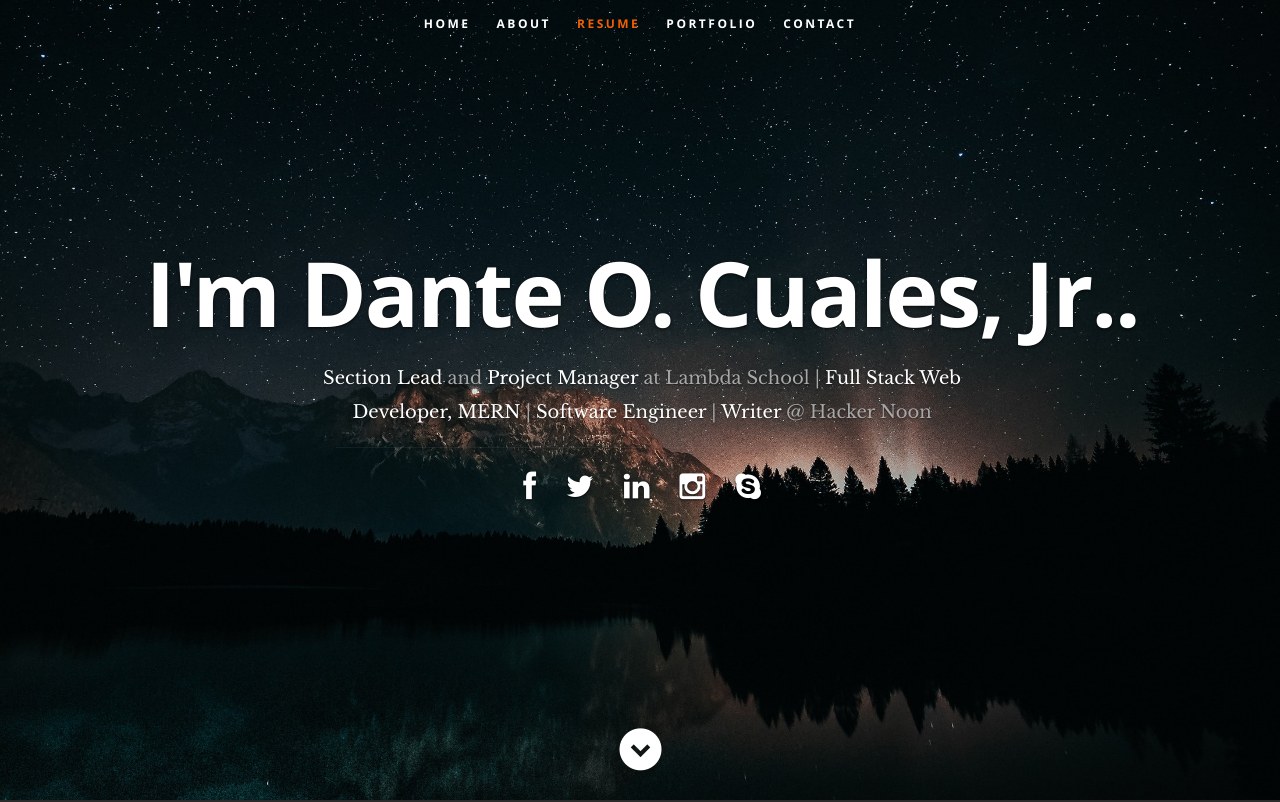
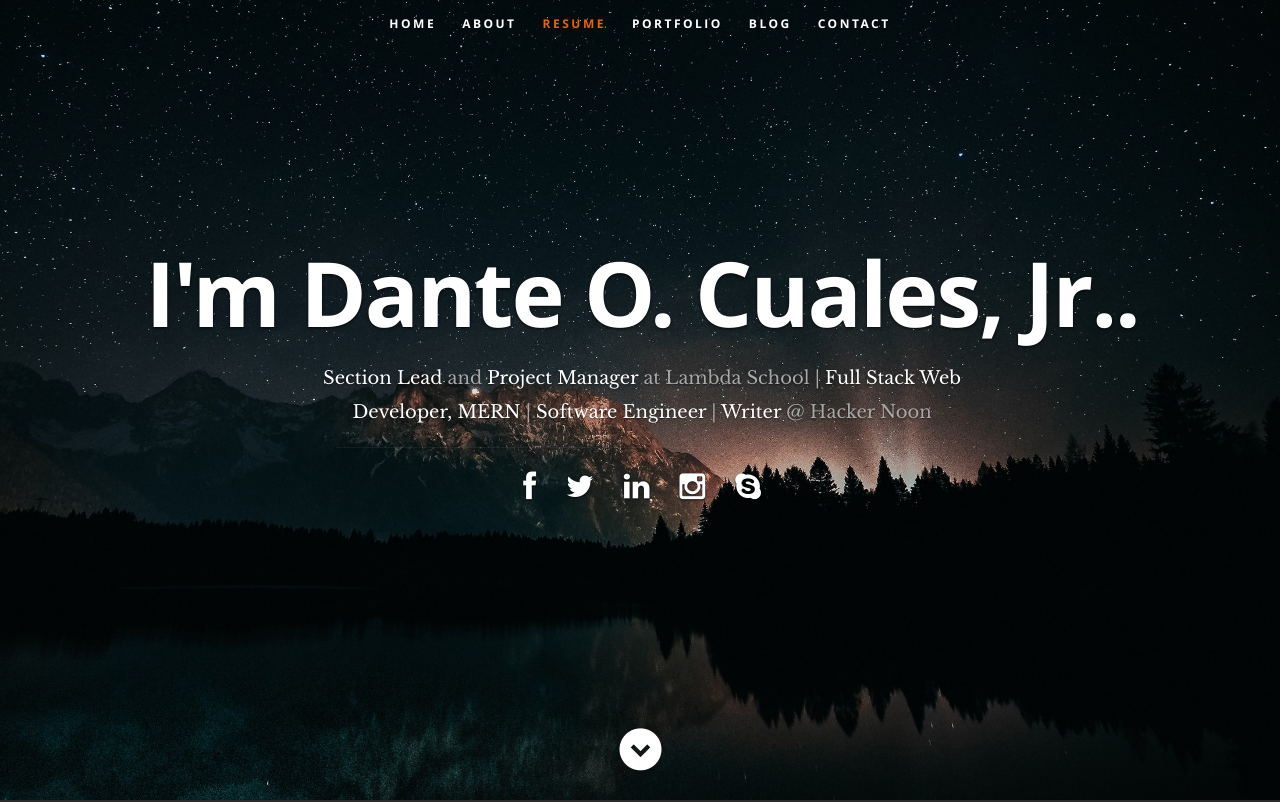
Before and after one commit to danteocualesjr/Portfolio-Site, a React (Create React App) app: page / in a window 1280 px wide. Shown: the top 802 px of the page. Built offline with nearby package versions, Linux system fonts and the light colour scheme.

Commit message:
Configured header.js.

```diff
--- a/src/Components/Header/header.js
+++ b/src/Components/Header/header.js
@@ -15,7 +15,7 @@ class Header extends Component {
                 <li><a className="smoothscroll" href="#about">About</a></li>
                 <li><a className="smoothscroll" href="#resume">Resume</a></li>
                 <li><a className="smoothscroll" href="#portfolio">Portfolio</a></li>
-                {/* <li><a className="smoothscroll" href="#blog">Blog</a></li> */}
+                <li><a className="smoothscroll" href="#blog">Blog</a></li>
                 <li><a className="smoothscroll" href="#contact">Contact</a></li>
                 </ul> {/* end #nav */}
             </nav> {/* end #nav-wrap */}
```
